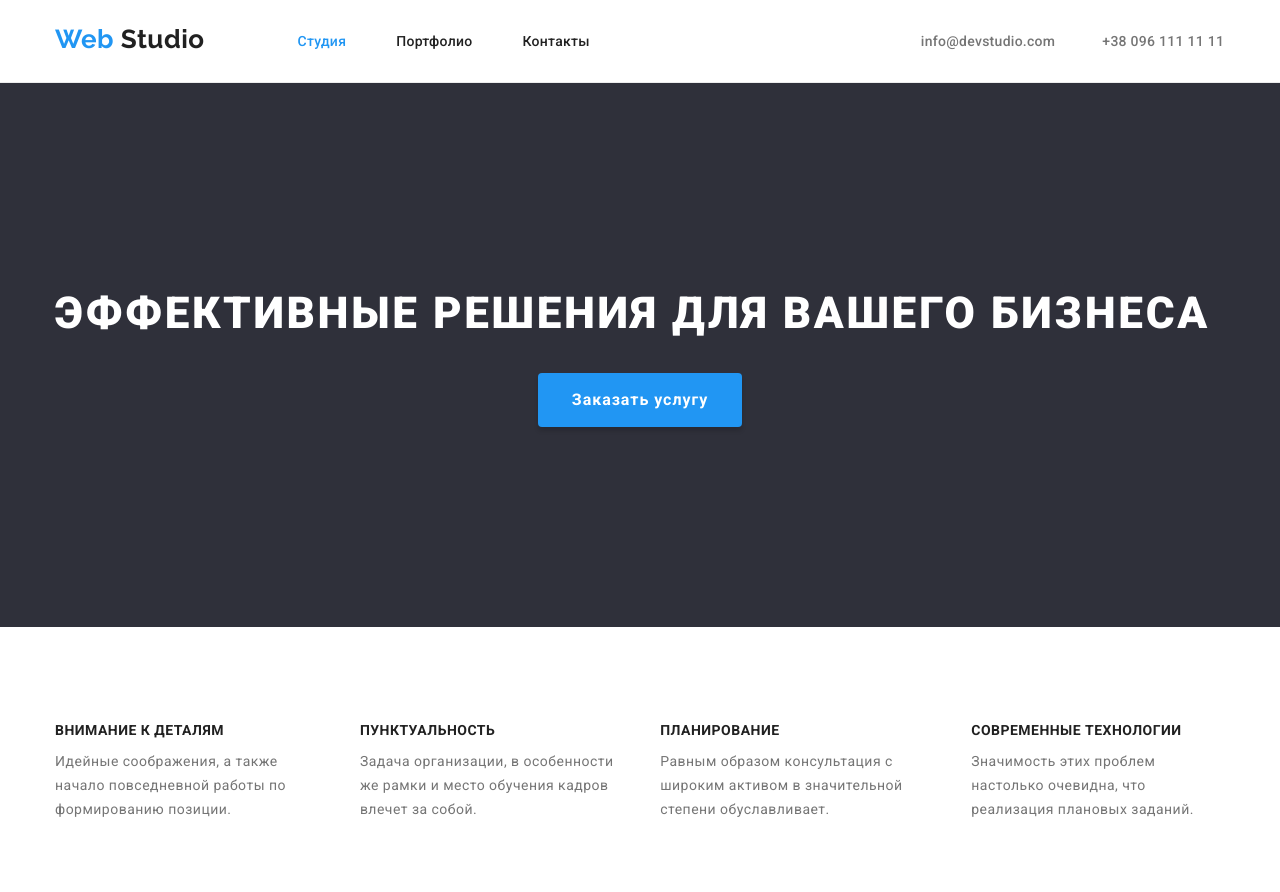
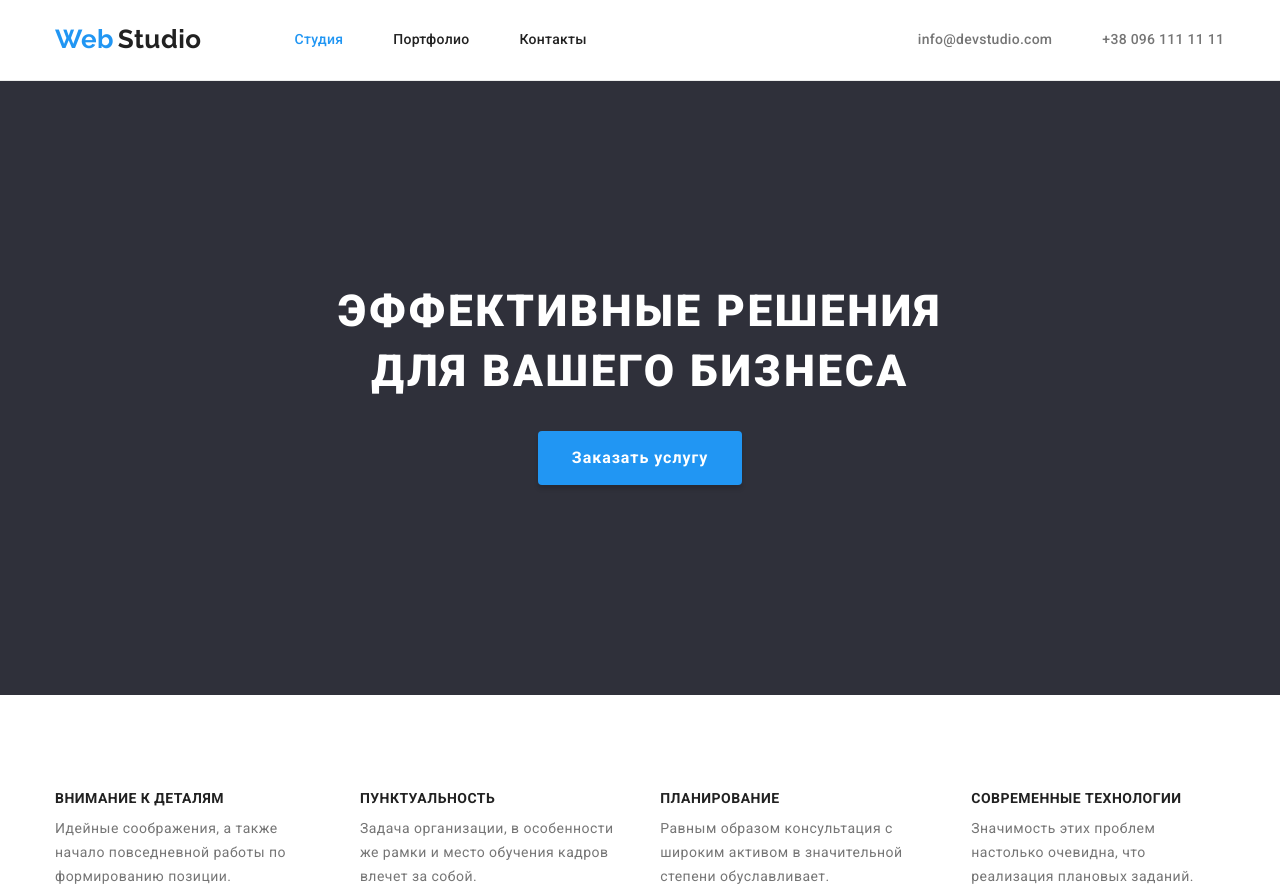
Before and after one commit to annnacaesar/goit-markup-hw-03, a plain HTML site: page index.html in a window 1280 px wide. Shown: the top 892 px of the page. Drawn offline with nearby package versions, Linux system fonts and the light colour scheme.

Commit message:
заголовок героя

```diff
--- a/css/styles.css
+++ b/css/styles.css
@@ -85,9 +85,16 @@ button {
 .projects {
 	display: flex;
 }
+
+.container-header {
+	padding-top: 24px;
+	padding-bottom: 25px;
+	align-items: center;
+}
+
 .logo {
 	display: inline-block;
-	margin: 24px 93px 25px 0;
+	padding-right: 93px;
 	color: var(--primery-text-color);
 	font-family: Raleway;
 	font-weight: 700;
@@ -95,12 +102,15 @@ button {
 	line-height: 1.19;
 }
 
-.logo span {
+.web {
 	color: var(--accent-color);
+}
+.studio {
+	margin-left: -3px;
 }
 
 .site-nav-list {
-	margin: 32px 331px 32px 0;
+	padding-right: 331px;
 }
 
 .site-nav-list li:not(:last-child) {
@@ -137,8 +147,8 @@ button {
 	color: var(--accent-color);
 }
 .contacts-header li {
-	margin: 32px 0;
-	padding-right: 47px;
+	/* margin: 32px 0; */
+	padding-right: 50px;
 }
 
 .contacts-header li:last-child {
@@ -152,22 +162,22 @@ button {
 	background-color: var(--third-background-color);
 }
 
-.hero .container {
+.container-hero {
 	padding-top: 200px;
-	padding-bottom: 200px;
+	padding-bottom: 210px;
+	text-align: center;
 }
 
 .hero-title {
 	display: inline-block;
-
 	margin-bottom: 30px;
+	width: 696px;
 
 	color: var(--third-text-color);
 	font-style: normal;
 	font-weight: 900;
 	font-size: 44px;
 	line-height: 60px;
-	text-align: center;
 	letter-spacing: 0.06em;
 	text-transform: uppercase;
 }
@@ -290,6 +300,7 @@ button {
 }
 
 .button {
+	min-width: 73px;
 	padding: 6px 22px;
 	border-color: transparent;
 	border-radius: 4px;
--- a/index.html
+++ b/index.html
@@ -17,13 +17,13 @@
 <body>
   <!-- шапка -->
   <header class="page">
-    <div class="container">
-      <a href="./index.html" class="logo link"> <span>Web</span> Studio</a>
+    <div class="container container-header">
+      <a href="./index.html" class="logo link"> <span class="web">Web</span> <span class="studio">Studio</span> </a>
       <!-- навигация -->
       <nav class="site-nav">
         <ul class="site-nav-list list">
           <li><a href="./index.html" class="link current">Студия</a></li>
-          <li><a href="./portfolio.html" class="link">Портфолио</a></li>
+          <li><a href="./portfolio.html" class="link ">Портфолио</a></li>
           <li><a href="" class="link">Контакты</a></li>
         </ul>
       </nav>
@@ -42,7 +42,7 @@
   <main>
       <!--  герой -->
       <section class="hero">
-        <div class="container">
+        <div class="container container-hero">
           <h1 class="hero-title">Эффективные решения для вашего бизнеса</h1>
           <button type="button" class="button-hero">Заказать услугу</button>
         </div>
@@ -124,7 +124,7 @@
   <!-- футер -->
   <footer class="footer">
     <div class="container">
-      <a href="./index.html" class="logo link"> <span>Web</span> Studio</a>
+      <a href="./index.html" class="logo link"> <span class="web">Web</span> <span class="studio"></span> Studio</a>
       <address class="address">
         <a href="https://goo.gl/maps/NAmbSoxcgxkGZcgD7" target="_blank" rel="noopener noreferrer" class="link">г. Киев, пр-т Леси Украинки,
           26</a>
```
Also changed, not shown: portfolio.html (+3 -3 lines).
